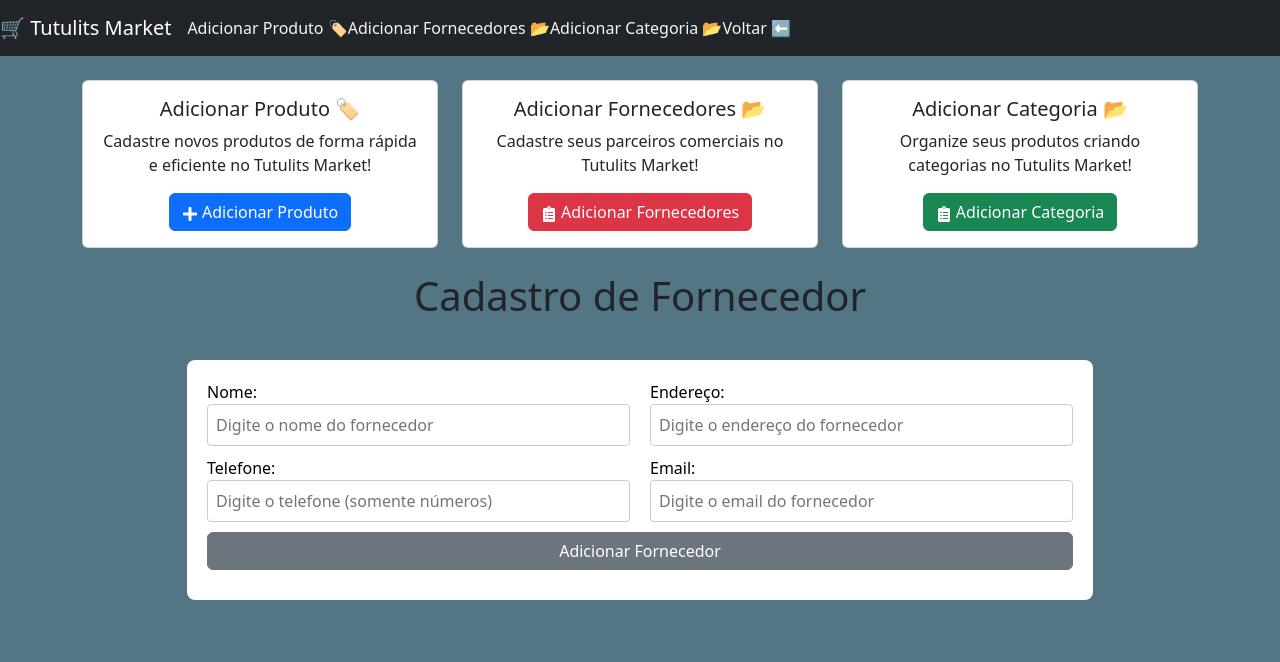
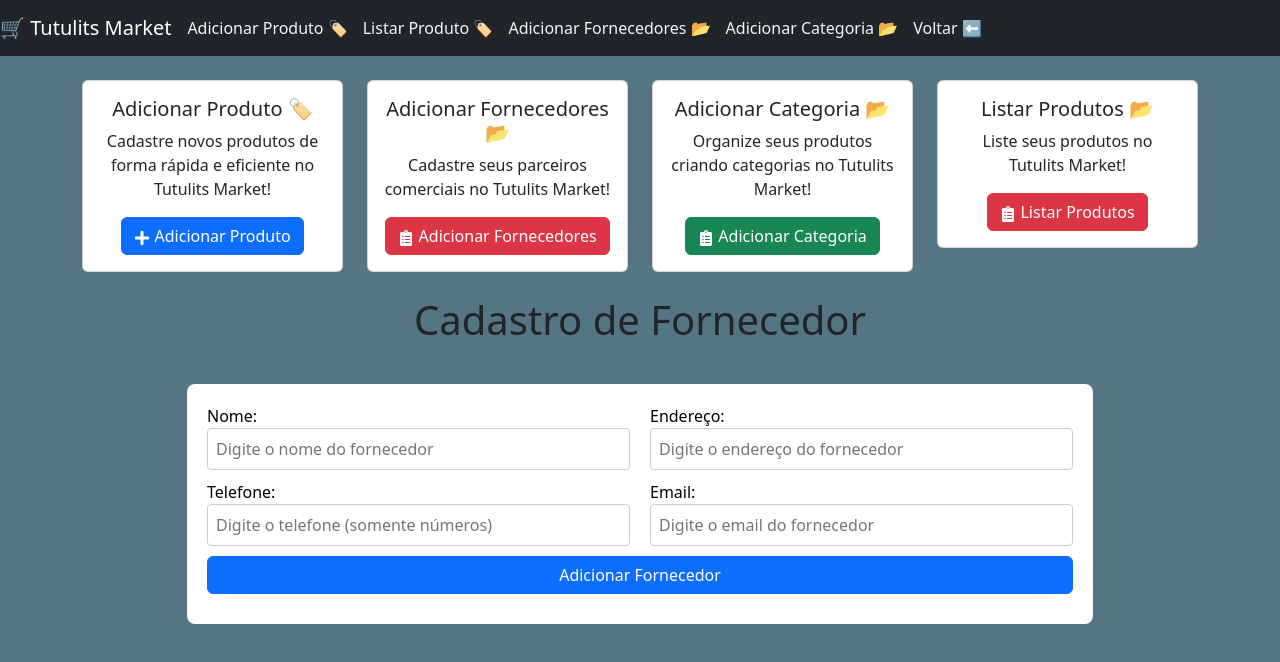
Before and after one commit to tutulits/WebN1-CadastroProdutos, a React (Create React App) app: page /fornecedor in a window 1280 px wide. Shown: the top 662 px of the page. Built offline with nearby package versions, Linux system fonts and the light colour scheme.

Commit message:
Adicionando Listar Produto

```diff
--- a/src/AdicionarCategoria.js
+++ b/src/AdicionarCategoria.js
@@ -44,7 +44,7 @@ function AdicionarCategoria() {
                   </label>
                 </div>
 
-                <Button type="submit" variant="secondary" style={{ flex: 1 }}>Adicionar Categoria</Button>
+                <Button type="submit" variant="primary" style={{ flex: 1 }}>Adicionar Categoria</Button>
                 <Link to="/adicionar" style={{ flex: 1 }}></Link>
               </div>
             </form>
--- a/src/AdicionarFornecedor.js
+++ b/src/AdicionarFornecedor.js
@@ -89,7 +89,7 @@ function AdicionarFornecedor() {
                   </label>
                 </div>
 
-                <Button type="submit" variant="secondary" style={{ flex: 1 }}>Adicionar Fornecedor</Button>
+                <Button type="submit" variant="primary" style={{ flex: 1 }}>Adicionar Fornecedor</Button>
                 <Link to="/adicionar" style={{ flex: 1 }}></Link>
               </div>
             </form>
--- a/src/App.css
+++ b/src/App.css
@@ -20,4 +20,5 @@ html, body {
 .corzinha{
   color: whitesmoke;
   text-decoration: none;
+  margin-right: 15px;
 }
--- a/src/App.js
+++ b/src/App.js
@@ -3,6 +3,7 @@ import { BrowserRouter as Router, Routes, Route, Link } from 'react-router-dom';
 import AdicionarProduto from './AdicionarProduto';
 import AdicionarCategoria from './AdicionarCategoria';
 import AdicionarFornecedor from './AdicionarFornecedor';
+import ListarProduto from './ListarProduto';
 import { Container, Navbar, Nav, Button, Row, Col, Card } from 'react-bootstrap';
 import { FaPlus, FaClipboardList } from 'react-icons/fa';  // Importando ícones para botões
 import './App.css';  // Importando o CSS com a cor de fundo
@@ -16,6 +17,7 @@ function App() {
           <Navbar.Brand href="/"> 🛒 Tutulits Market</Navbar.Brand>
           <Nav className="ml-auto">
             <Link to="/adicionar" className="corzinha">Adicionar Produto 🏷️</Link>
+            <Link to="/listar" className='corzinha'>Listar Produto 🏷️</Link>
             <Link to="/fornecedor" className="corzinha">Adicionar Fornecedores 📂</Link>
             <Link to="/categoria" className="corzinha">Adicionar Categoria 📂</Link>
             <Link to="/" className="corzinha">Voltar ⬅️</Link>
@@ -25,7 +27,7 @@ function App() {
 
         <Container>
           <Row className="mb-4">
-            <Col md={6} lg={4}>
+            <Col md={6} lg={3}>
               <Card className="text-center">
                 <Card.Body>
                   <Card.Title>Adicionar Produto 🏷️</Card.Title>
@@ -41,7 +43,7 @@ function App() {
               </Card>
             </Col>
 
-            <Col md={6} lg={4}>
+            <Col md={6} lg={3}>
               <Card className="text-center">
                 <Card.Body>
                   <Card.Title>Adicionar Fornecedores 📂</Card.Title>
@@ -57,7 +59,7 @@ function App() {
               </Card>
             </Col>
 
-            <Col md={6} lg={4}>
+            <Col md={6} lg={3}>
               <Card className="text-center">
                 <Card.Body>
                   <Card.Title>Adicionar Categoria 📂</Card.Title>
@@ -73,6 +75,22 @@ function App() {
               </Card>
             </Col>
 
+            <Col md={6} lg={3}>
+              <Card className="text-center">
+                <Card.Body>
+                  <Card.Title>Listar Produtos 📂</Card.Title>
+                  <Card.Text>
+                    Liste seus produtos no Tutulits Market!
+                  </Card.Text>
+                  <Link to="/listar">
+                    <Button variant="danger">
+                      <FaClipboardList /> Listar Produtos
+                    </Button>
+                  </Link>
+                </Card.Body>
+              </Card>
+            </Col>
+
           </Row>
 
           <Routes>
@@ -80,6 +98,7 @@ function App() {
             <Route path="/adicionar" element={<AdicionarProduto />} />
             <Route path="/categoria" element={<AdicionarCategoria />} />
             <Route path="/fornecedor" element={<AdicionarFornecedor/>} />
+            <Route path='/listar' element={<ListarProduto/>} />
           </Routes>
         </Container>
       </div>
```
Also changed, not shown: src/ListarProduto.js (added).
